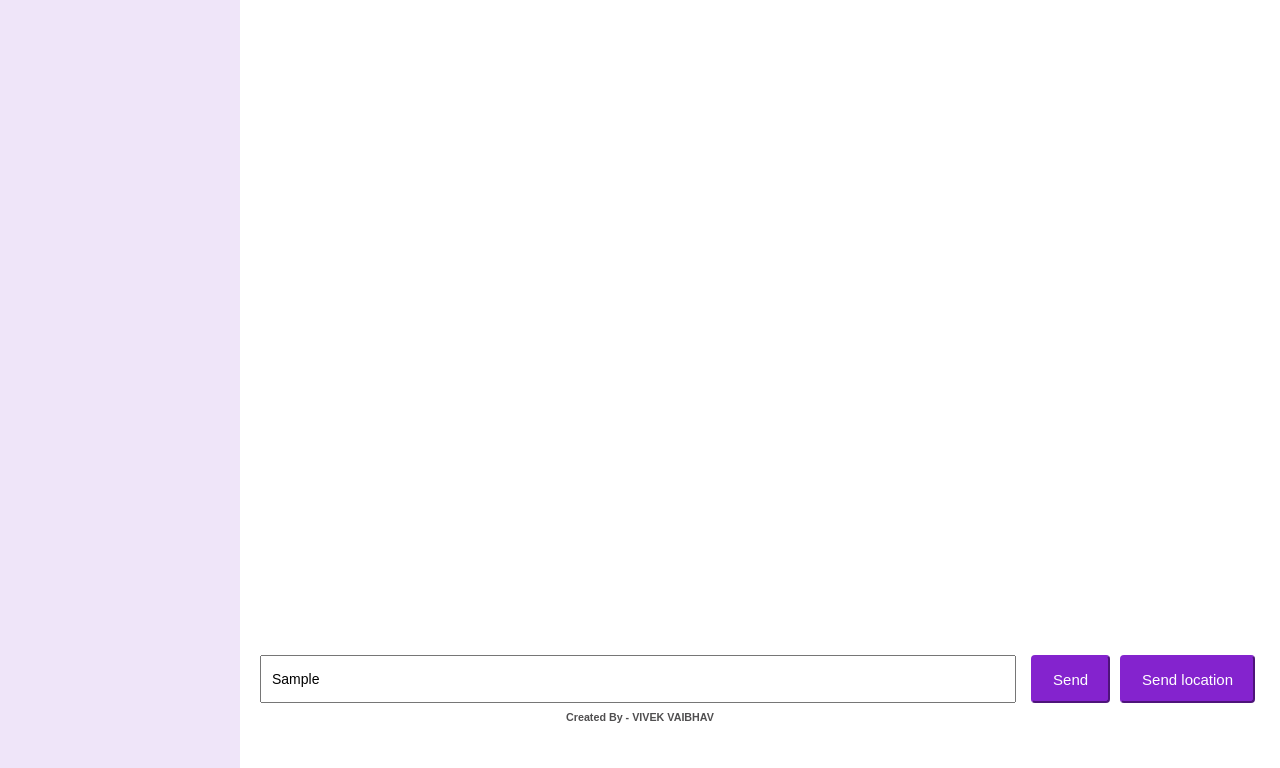
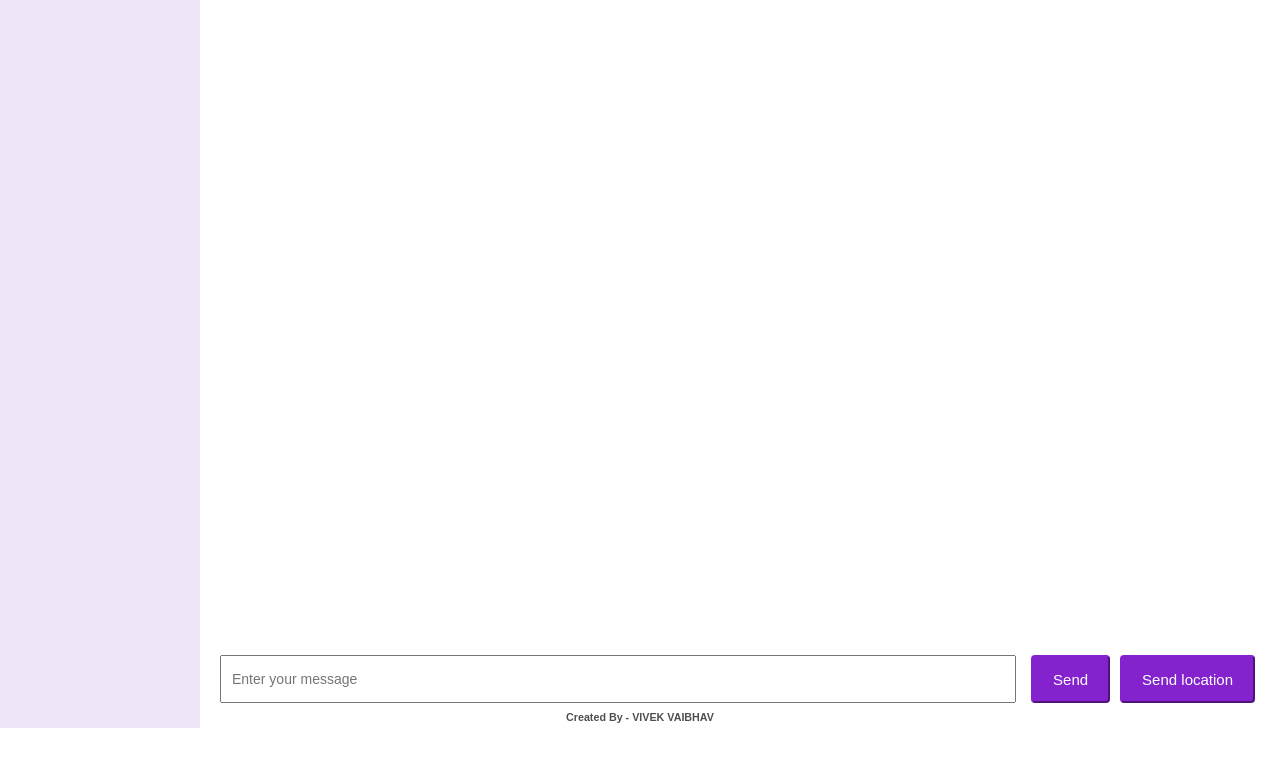
Before and after one commit to vivek1623/gupsup-now, a website: page public/chat.html in a window 1280 px wide. Both pictures are taken after typing "Sample" into the empty fields and a click on the button "Send". Shown: the part 72-840 px from the top of the page. After the commit the page ends 800 px from the top, so only its background shows below. Drawn offline with nearby package versions, Linux system fonts and the light colour scheme; no server answers.

Commit message:
design overflow fixed

```diff
--- a/public/css/chat.css
+++ b/public/css/chat.css
@@ -67,6 +67,7 @@ button {
     overflow-x: hidden;
     color: #8423ce;
     padding: 20px;
+    box-sizing: border-box;
 }
 
 .sidebar-title {
@@ -91,8 +92,9 @@ button {
     flex: 1;
     position: relative;
     box-sizing: border-box;
-    padding-bottom: 70px;
+    padding-bottom: 90px;
     overflow: hidden;
+    box-sizing: border-box;
 }
 
 .chat-body {
--- a/public/js/chat.js
+++ b/public/js/chat.js
@@ -40,6 +40,7 @@ socket.on('message', message => {
     createdAt: message.createdAt
   })
   $messages.insertAdjacentHTML('beforeend', html)
+  $messages.scrollTop = $messages.scrollHeight
 })
 
 socket.on('locationMessage', message => {
@@ -53,11 +54,13 @@ socket.on('locationMessage', message => {
     createdAt: message.createdAt
   })
   $messages.insertAdjacentHTML('beforeend', html)
+  $messages.scrollTop = $messages.scrollHeight
 })
 
 $chatForm.addEventListener('submit', event => {
   event.preventDefault()
   const message = event.target.elements.message.value
+  $inputField.value = ""
   if (message.trim().length > 0)
     socket.emit('sendMessage', message, res => {
       if (res)
```
